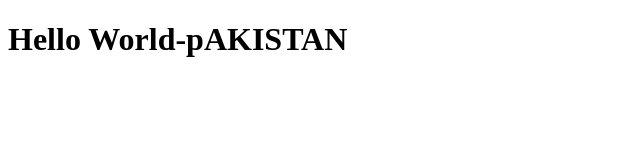
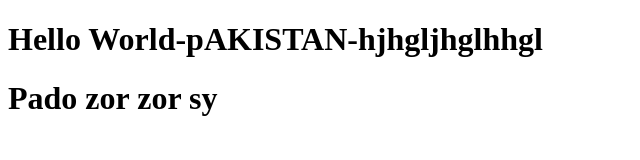
Before and after one commit to husnainsuleman/auto_deploy, a plain HTML site: page index.html in a window 1280 px wide. Shown: the whole page, without its empty margins (0-640 px from the left). Drawn offline with Linux system fonts and the light colour scheme.

Commit message:
Update index.html

```diff
--- a/index.html
+++ b/index.html
@@ -6,6 +6,7 @@
     <title>Document</title>
 </head>
 <body>
-    <h1>Hello World-pAKISTAN</h1>
+    <h1>Hello World-pAKISTAN-hjhgljhglhhgl</h1>
+    <h1>Pado zor zor sy</h1>
 </body>
 </html>
```
